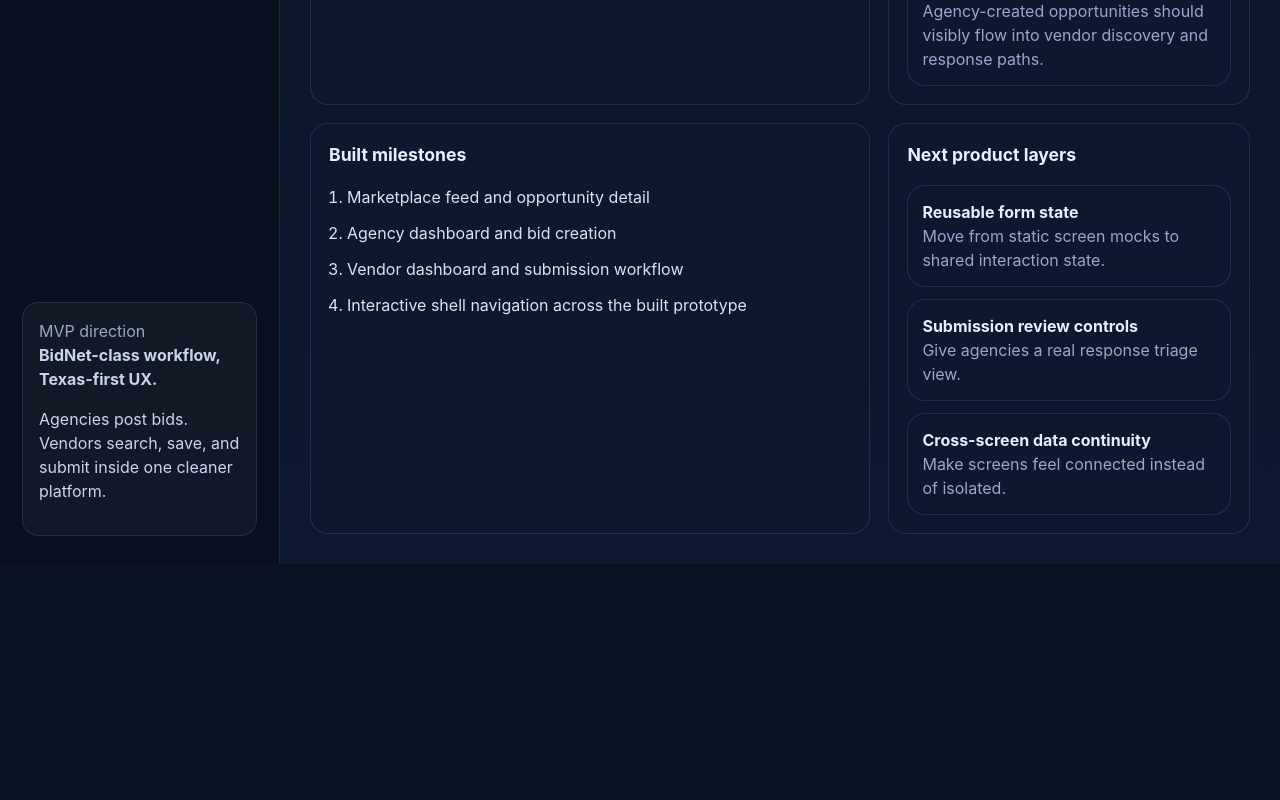
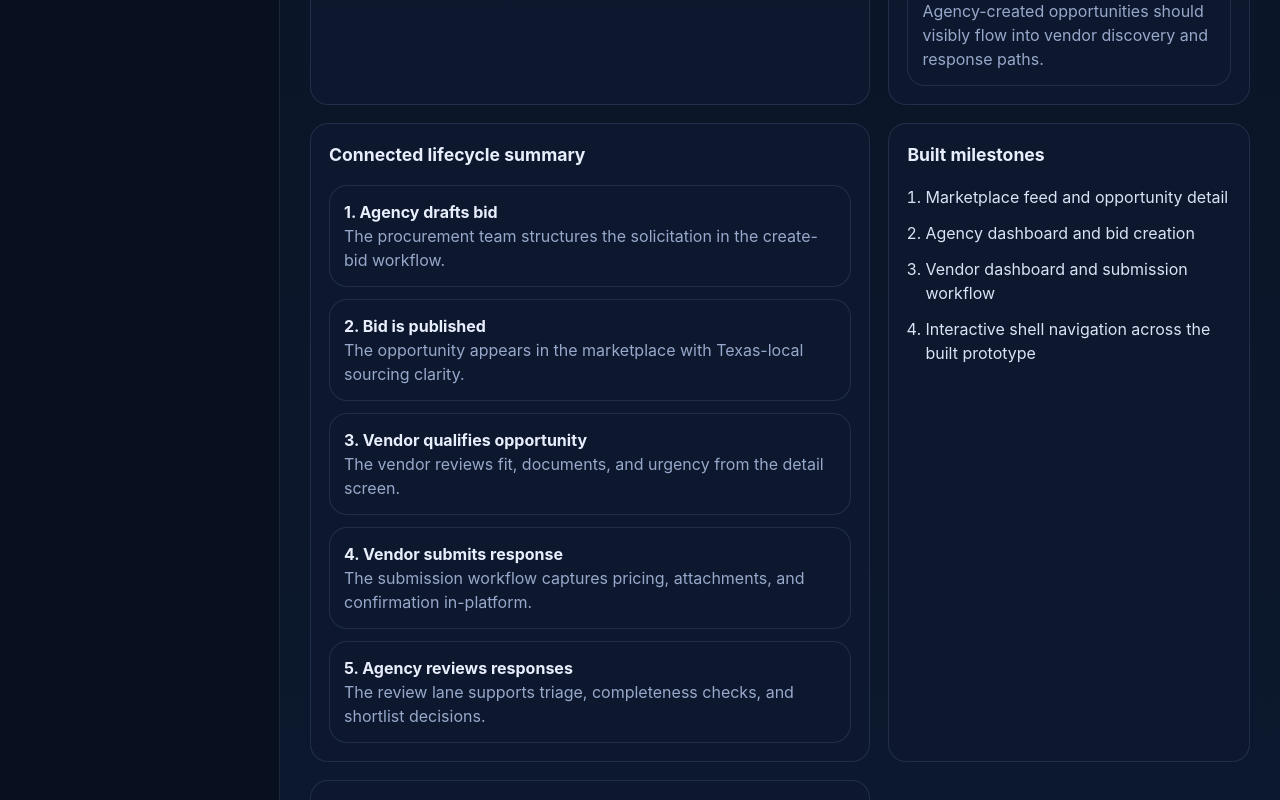
Before and after one commit to kinectic/texas-bid-consumer-portal, a React (Vite) app in the folder texas-bid-portal/: page / in a window 1280 px wide. Shown: the part 1260-2060 px from the top of the page. Before the commit the page ends 1824 px from the top, so only its background shows below. Built offline with nearby package versions, Linux system fonts and the light colour scheme.

Commit message:
Add connected bid lifecycle summary to overview

```diff
--- a/texas-bid-portal/src/App.css
+++ b/texas-bid-portal/src/App.css
@@ -319,7 +319,8 @@ h1 {
 .form-mock,
 .action-stack,
 .draft-list,
-.submission-list {
+.submission-list,
+.lifecycle-list {
   display: grid;
   gap: 12px;
   margin-top: 16px;
--- a/texas-bid-portal/src/pages/HomeDashboardPage.tsx
+++ b/texas-bid-portal/src/pages/HomeDashboardPage.tsx
@@ -18,6 +18,29 @@ const milestoneCards = [
   'Agency dashboard and bid creation',
   'Vendor dashboard and submission workflow',
   'Interactive shell navigation across the built prototype',
+]
+
+const lifecycleSteps = [
+  {
+    stage: '1. Agency drafts bid',
+    detail: 'The procurement team structures the solicitation in the create-bid workflow.',
+  },
+  {
+    stage: '2. Bid is published',
+    detail: 'The opportunity appears in the marketplace with Texas-local sourcing clarity.',
+  },
+  {
+    stage: '3. Vendor qualifies opportunity',
+    detail: 'The vendor reviews fit, documents, and urgency from the detail screen.',
+  },
+  {
+    stage: '4. Vendor submits response',
+    detail: 'The submission workflow captures pricing, attachments, and confirmation in-platform.',
+  },
+  {
+    stage: '5. Agency reviews responses',
+    detail: 'The review lane supports triage, completeness checks, and shortlist decisions.',
+  },
 ]
 
 export function HomeDashboardPage() {
@@ -88,6 +111,18 @@ export function HomeDashboardPage() {
 
       <section className="content-grid lower-grid">
         <div className="panel">
+          <div className="panel-title">Connected lifecycle summary</div>
+          <div className="draft-list">
+            {lifecycleSteps.map((step) => (
+              <div className="draft-card" key={step.stage}>
+                <strong>{step.stage}</strong>
+                <div className="muted">{step.detail}</div>
+              </div>
+            ))}
+          </div>
+        </div>
+
+        <div className="panel">
           <div className="panel-title">Built milestones</div>
           <ol className="flow-list">
             {milestoneCards.map((milestone) => (
@@ -95,7 +130,9 @@ export function HomeDashboardPage() {
             ))}
           </ol>
         </div>
+      </section>
 
+      <section className="content-grid lower-grid">
         <div className="panel">
           <div className="panel-title">Next product layers</div>
           <div className="draft-list">
```
